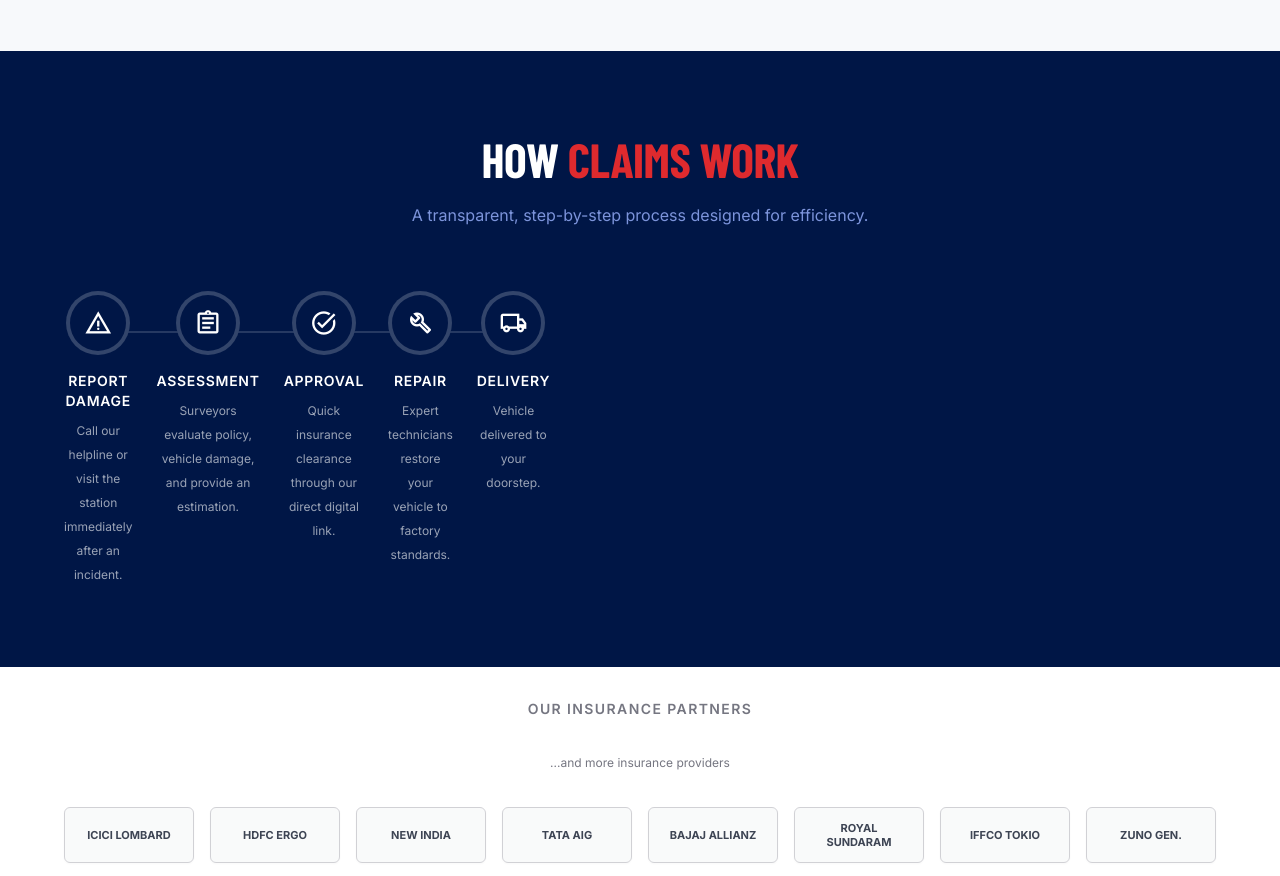
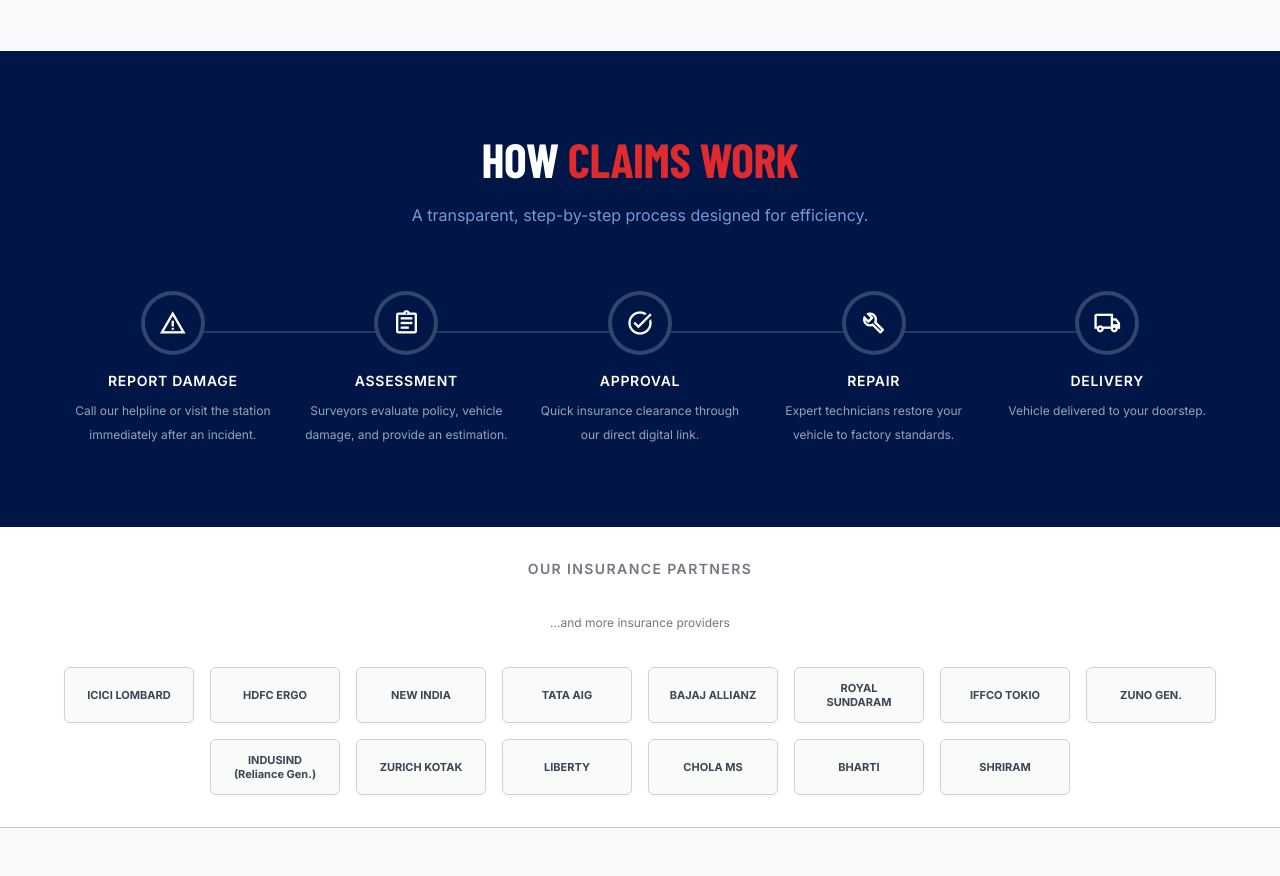
Before and after one commit to dhairya-shah13/Meghdoot, a plain HTML site: page claim-intimation.html in a window 1280 px wide. Shown: the part 1280-2156 px from the top of the page. Drawn offline with nearby package versions, Linux system fonts and the light colour scheme.

Commit message:
Claim assistance, claim renewal UI fixed hehehehheehe

```diff
--- a/claim-intimation.html
+++ b/claim-intimation.html
@@ -210,15 +210,14 @@
 
     <!-- ========== HOW CLAIMS WORK ========== -->
     <section class="section-padding bg-primary text-on-primary" id="process">
-      <div class="container">
+      <div class="container" style="max-width:100%;padding-left:var(--spacing-margin-desktop);padding-right:var(--spacing-margin-desktop);">
         <div class="fade-up" style="text-align:center;margin-bottom:64px;">
           <h2 class="font-headline-lg" style="text-transform:uppercase;margin-bottom:var(--spacing-stack-md);">How <span class="text-secondary-container">Claims Work</span></h2>
           <p class="text-on-primary-container" style="max-width:560px;margin:0 auto;">A transparent, step-by-step process designed for efficiency.</p>
         </div>
-        <div class="claim-stepper">
         <div style="position:relative;">
           <div class="process-connector"></div>
-            <div class="grid grid-5" style="grid-template-columns:repeat(5,1fr);gap:var(--spacing-gutter);position:relative;z-index:1;">
+          <div class="claim-stepper" style="position:relative;z-index:1;">
             <div class="step-group fade-up" style="display:flex;flex-direction:column;align-items:center;text-align:center;">
               <div class="step-icon"><span class="material-symbols-outlined text-on-primary" style="font-size:28px;">report_problem</span></div>
               <h4 class="font-label-bold" style="margin-bottom:var(--spacing-stack-sm);text-transform:uppercase;">Report Damage</h4>
@@ -243,7 +242,6 @@
               <div class="step-icon"><span class="material-symbols-outlined text-on-primary" style="font-size:28px;">local_shipping</span></div>
               <h4 class="font-label-bold" style="margin-bottom:var(--spacing-stack-sm);text-transform:uppercase;">Delivery</h4>
               <p style="font-size:12px;opacity:0.6;">Vehicle delivered to your doorstep.</p>
-              </div>
             </div>
           </div>
         </div>
```
Also changed, not shown: insurance-renewal.html (+2 -4 lines). Lines whose indentation alone changed are shown as unchanged.
